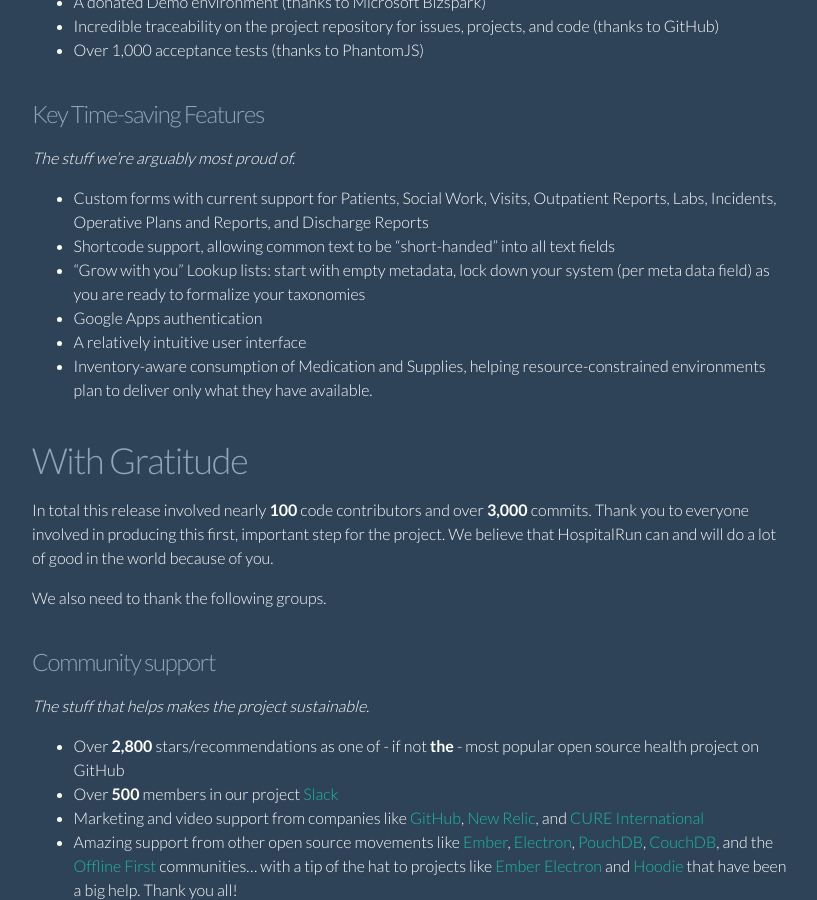
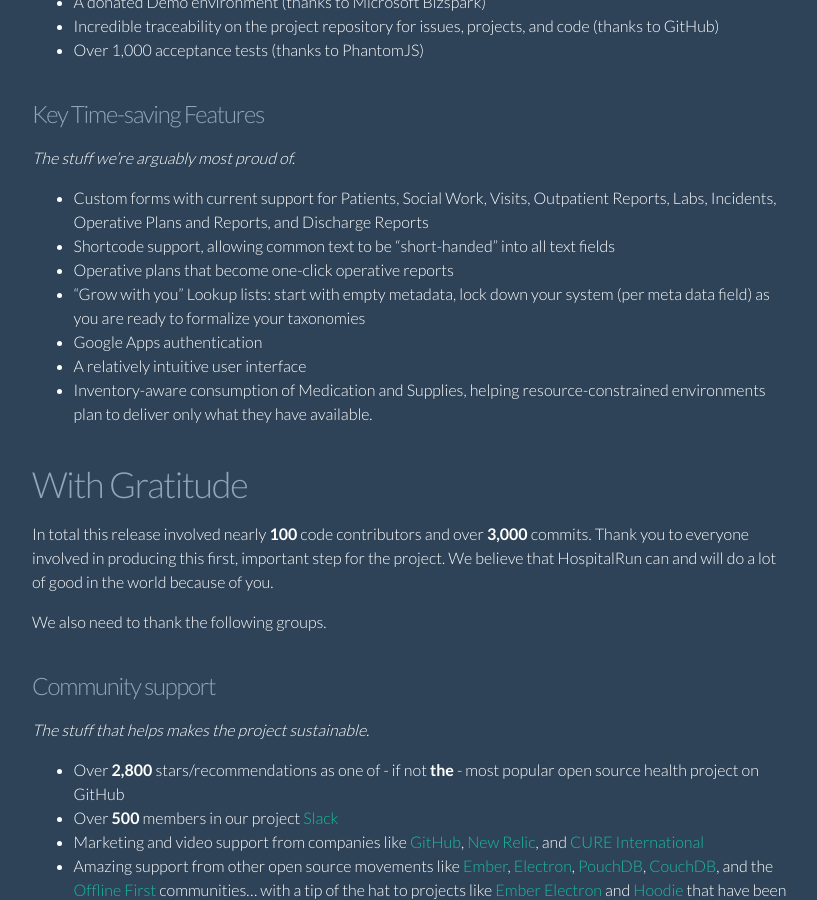
Before and after one commit to HospitalRun/hospitalrun.io, a Jekyll site: the page built from _posts/2017-05-23-announcing-hospitalrun-1.0.0-beta.markdown, in a window 1280 px wide and 900 px high, scrolled down 1530 px. Shown: the whole window, without its empty margins (359-1176 px from the left). Built offline with Jekyll 4.4.1, drawn with Linux system fonts in a browser that asks for light colours.

Commit message:
operative report

```diff
--- a/_posts/2017-05-23-announcing-hospitalrun-1.0.0-beta.markdown
+++ b/_posts/2017-05-23-announcing-hospitalrun-1.0.0-beta.markdown
@@ -67,6 +67,7 @@ _The stuff we're arguably most proud of._
 
 * Custom forms with current support for Patients, Social Work, Visits, Outpatient Reports, Labs, Incidents, Operative Plans and Reports, and Discharge Reports
 * Shortcode support, allowing common text to be "short-handed" into all text fields
+* Operative plans that become one-click operative reports
 * "Grow with you" Lookup lists: start with empty metadata, lock down your system (per meta data field) as you are ready to formalize your taxonomies
 * Google Apps authentication
 * A relatively intuitive user interface
```
